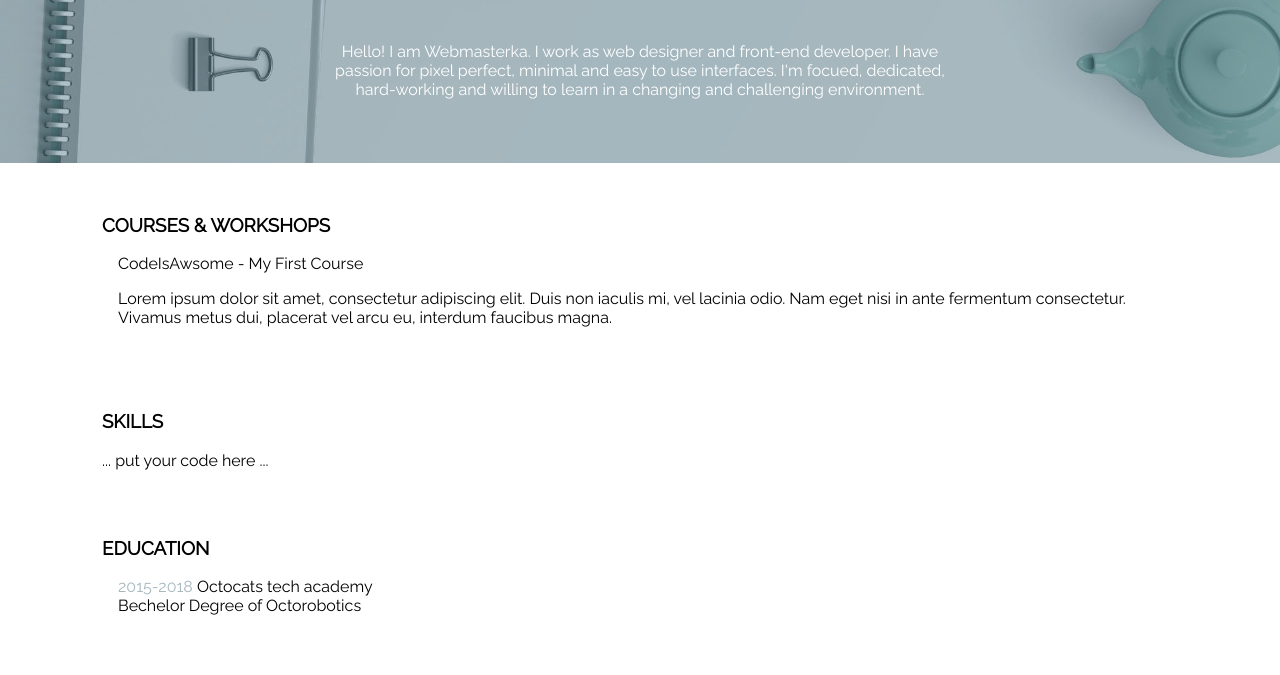
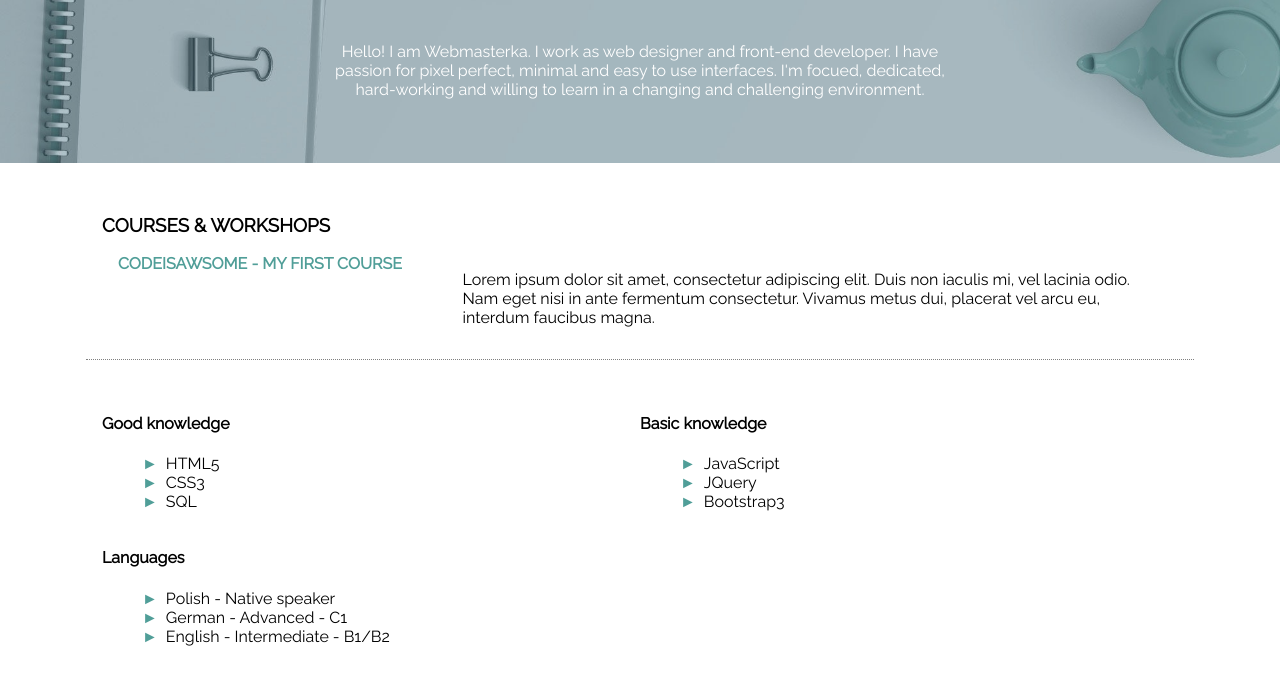
Before and after one commit to webmasterka/CV, a plain HTML site: page index.html in a window 1280 px wide. Shown: the part 277-952 px from the top of the page. Drawn offline with Linux system fonts and the light colour scheme.

```diff
--- a/index.html
+++ b/index.html
@@ -36,10 +36,32 @@
 			</section>
 			<!-- Skilss -->
 			<section>
-				<h3>Skills</h3>
-
-				... put your code here ...
-
+				<div class='skills'>
+					<div class='column'>
+					<h4> Good knowledge </h4>
+						<ul>
+							<li>HTML5</li>
+							<li>CSS3</li>
+							<li>SQL</li>
+						</ul>
+					</div>
+					<div class='column'>
+					<h4> Basic knowledge </h4>
+						<ul>
+							<li>JavaScript</li>
+							<li>JQuery</li>
+							<li>Bootstrap3</li>
+						</ul>
+					</div>
+					 <div class='column'>
+					 <h4>Languages</h4>
+						<ul>
+						   <li>Polish - Native speaker</li>
+						   <li>German - Advanced - C1</li>
+						   <li>English - Intermediate - B1/B2</li>
+						</ul>
+					</div>
+				</div>
 			</section>
 			<!-- Education -->
 			<section>
--- a/style.css
+++ b/style.css
@@ -49,19 +49,75 @@
   max-width: 1140px;
 }
 
+main section {
+  border-bottom: 0.5px dotted gray;
+}
+
+main section:last-child {
+  border-bottom: none;
+ }
+
 h3 {
   font-weight: bold;
   text-transform: uppercase;
 }
 
 .course {
+  display: -ms-flexbox;
+  display: flex;
+  -ms-flex-wrap: wrap;
+  flex-wrap: wrap;
 }
 
 .course .title {
+  color: #509e98;
+  font-weight: bold;
+  text-transform: uppercase;
+  -ms-flex: 0 0 33.3%;
+  flex: 0 0 33.3%;
+  max-width: 33%;
 }
 
 .course .descrition {
+  -ms-flex: 0 0 66.6%;
+  flex: 0 0 66.6%;
+  max-width: 66.6%;
 }
+}
+
+.course .descrition p {
+  padding-left: 1em;
+}
+
+
+.skills {
+  display: -ms-flexbox;
+  display: flex;
+  -ms-flex-wrap: wrap;
+  flex-wrap: wrap;
+}
+
+.skills .column {
+  -ms-flex: 0 0 50%%;
+  flex: 0 0 50%;
+  max-width: 50%;
+}
+
+.skills .column ul, ul.job-description {
+  list-style-type: none;
+}
+
+.skills .column ul > li:before {
+  content: "►";
+  padding-right: 0.5em;
+  color: #509e98;
+}
+
+ul > li:before {
+  content: "-";
+  padding-right: 0.5em;
+}
+
 
 .school span {
   color: #A7B8BF;
```
